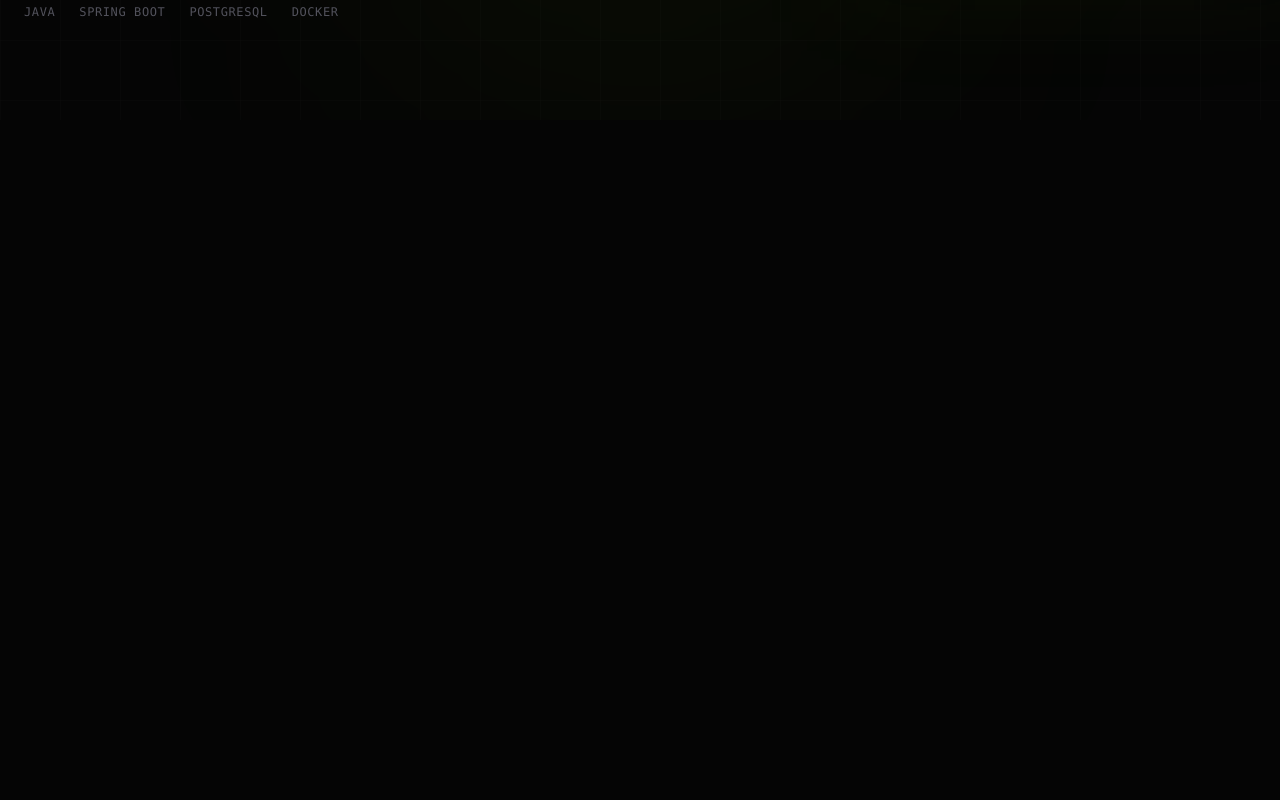
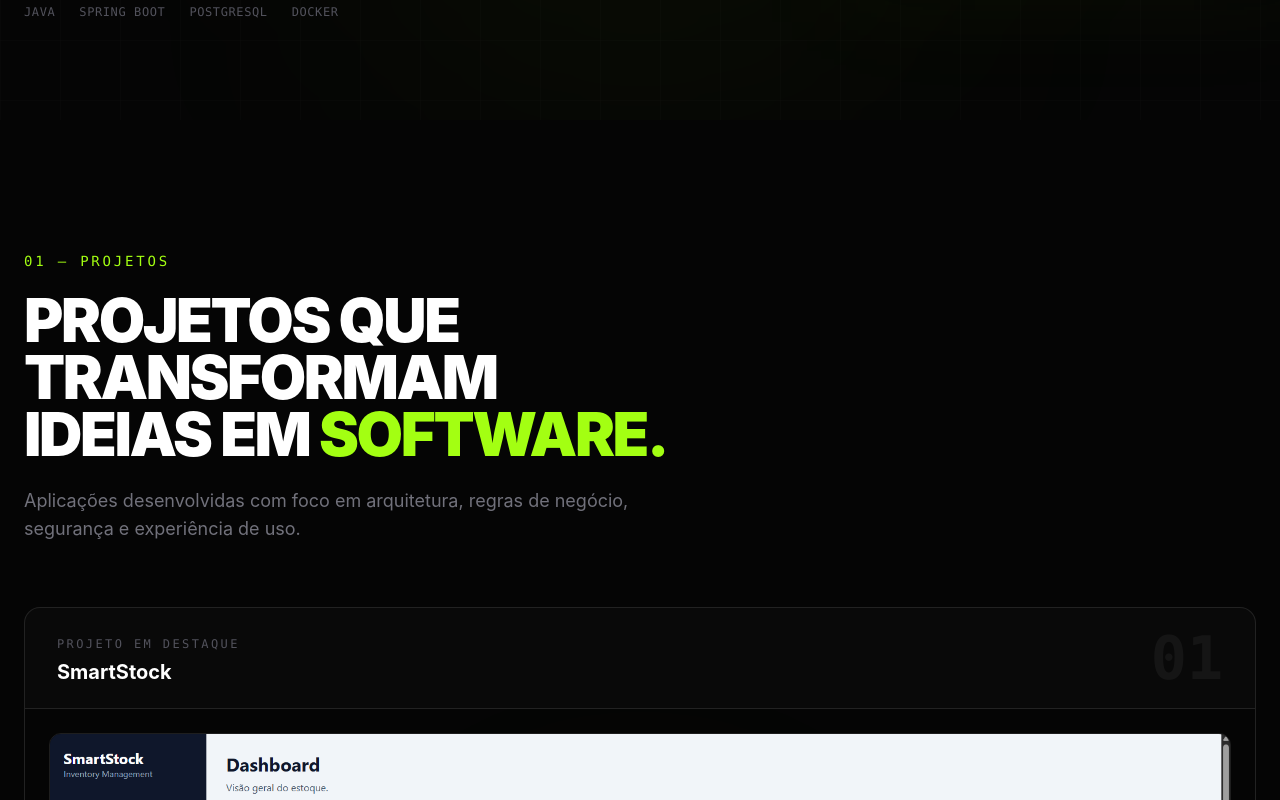
Before and after one commit to kleberson154/portfolio-v2, a React (Vite) app: page / in a window 1280 px wide. Shown: the part 680-1480 px from the top of the page. Built offline with nearby package versions, Linux system fonts and the light colour scheme.

Commit message:
feat: add Projects section to Home page for project display

```diff
--- a/src/pages/Home.tsx
+++ b/src/pages/Home.tsx
@@ -1,5 +1,6 @@
 import Navbar from '../components/layout/Navbar'
 import Hero from '../sections/Hero'
+import Projects from '../sections/Projects'
 
 export default function Home() {
   return (
@@ -8,9 +9,9 @@ export default function Home() {
 
       <main className="bg-[#050505] text-white">
         <Hero />
+        <Projects />
 
         {/* Temporários para testar a Navbar */}
-        <section id="projects" className="min-h-screen" />
         <section id="technologies" className="min-h-screen" />
         <section id="about" className="min-h-screen" />
         <section id="experience" className="min-h-screen" />
```
